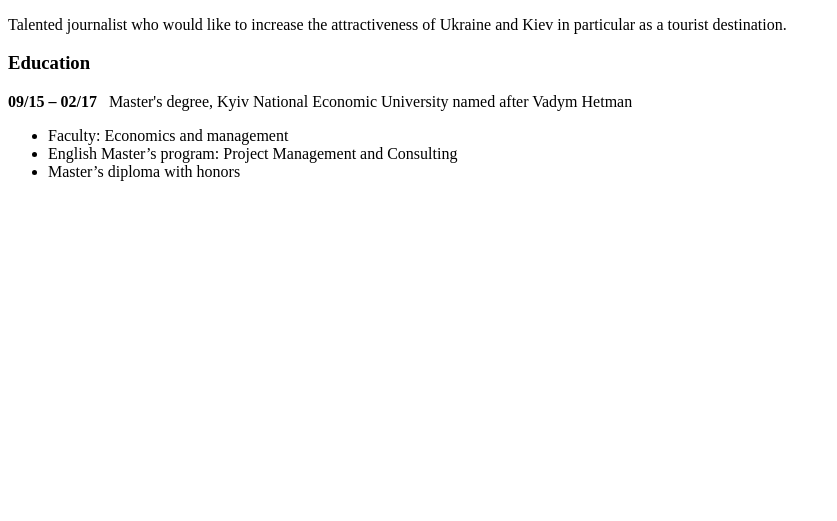
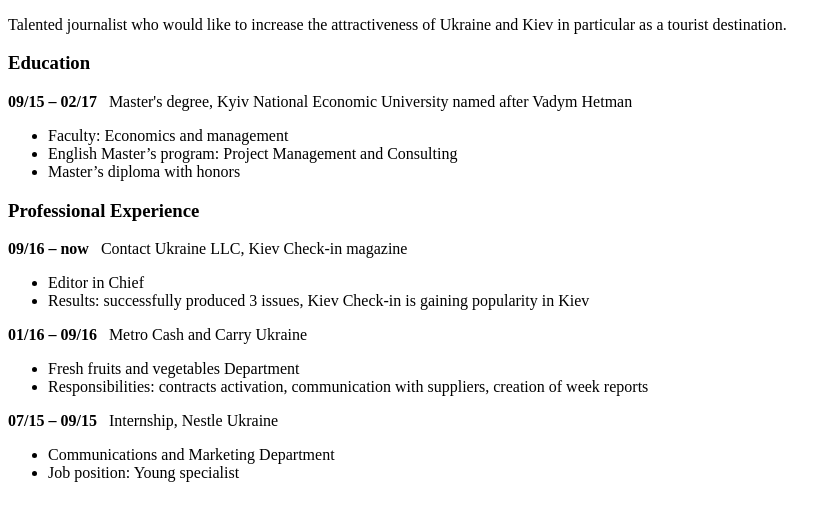
Before and after one commit to Nadijanashasta/Test, a plain HTML site: page index.html in a window 1280 px wide. Shown: the part 105-626 px from the top of the page, without its empty margins (0-837 px from the left). Drawn offline with Linux system fonts and the light colour scheme.

Commit message:
Professional Experience commit

```diff
--- a/index.html
+++ b/index.html
@@ -21,6 +21,28 @@
     </ul>
     </p>
 
+    <h3>Professional Experience</h3>
+    <p><b>09/16 – now</b> &nbsp; Contact Ukraine LLC, Kiev Check-in magazine
+    <ul>
+        <li>Editor in Chief</li>
+        <li>Results: successfully produced 3 issues, Kiev Check-in is gaining popularity in Kiev</li>
+
+    </ul>
+    <b>01/16 – 09/16</b> &nbsp; Metro Cash and Carry Ukraine
+    <ul>
+        <li>Fresh fruits and vegetables Department</li>
+        <li>Responsibilities: contracts activation, communication with suppliers, creation of week
+        reports</li>
+    </ul>
+    <b>07/15 – 09/15</b> &nbsp; Internship, Nestle Ukraine
+    <ul>
+        <li>Communications and Marketing Department</li>
+        <li>Job position: Young specialist </li>
+
+    </ul>
+    </p>
+
+
 
 </body>
 </html>
```
